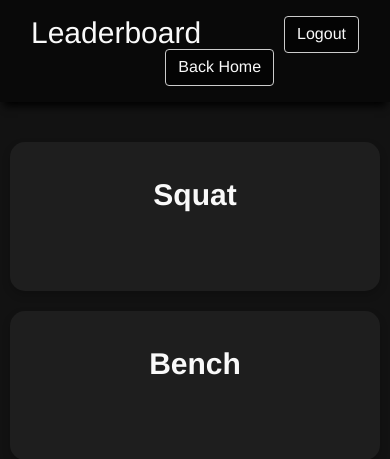
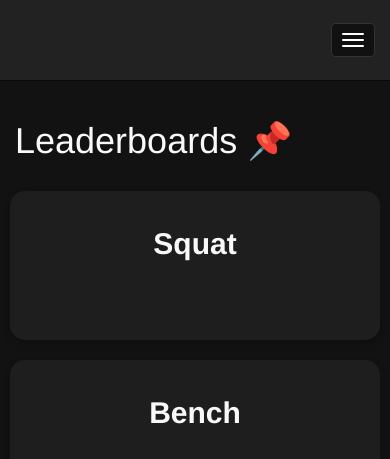
Before and after one commit to incub4t0r/workout_tracker, a Flask app: page /leaderboard in a window 390 px wide. Shown: the top 459 px of the page. Run offline with Flask 2, Linux system fonts and the light colour scheme; the visitor is signed in with stand-in values (Sample User, id 1); data that the repository does not hold is empty; some libraries are stand-ins or nearby versions.

Commit message:
updated home and leaderboard to generate page from base template, updated css to include navbar and mobile friendly hamburger

```diff
--- a/app.py
+++ b/app.py
@@ -1,12 +1,9 @@
 #!/usr/bin/env python3
 
-from typing import OrderedDict
 from flask import Flask, render_template, request, redirect, session, send_from_directory, make_response
 import sqlite3
-import os
 import hashlib
 from datetime import date
-import collections
 # https://docs.python.org/3/library/sqlite3.html
 from os import path
 
@@ -16,15 +13,16 @@ db = path.join(ROOT,"storage.db")
 
 app = Flask(__name__)
 
-file_location = os.path.realpath(os.path.join(
-    os.getcwd(), os.path.dirname(__file__)))
+with open(path.join(ROOT,"secrets.txt"), 'r') as f:
+    s = f.readlines()
+
+app.secret_key = s[0].replace('\n', '')
+app.config.update(SESSION_COOKIE_HTTPONLY=False)
 
 acceptedWorkouts = ["squat", "bench", "overhead", "deadlift"]
 
-
 def hash(data):
     return hashlib.sha224(data.replace('\n', '').encode('ascii')).hexdigest()
-
 
 # def createTable():
 #     adminpass = hash("supersecret")
@@ -139,7 +137,7 @@ def login():
             return render_template('login.html', error="username or password cannot be empty!")
         hashpass = hash(password)
         try:
-            conn = sqlite3.connect('storage.db')
+            conn = sqlite3.connect(db)
             c = conn.cursor()
             c.execute("SELECT * FROM users WHERE username=:username AND password=:password",
                       {"username": username, "password": hashpass})
@@ -188,7 +186,7 @@ def register():
         return redirect('/home')
 
 @app.route('/home', methods=['GET'])
-def main():
+def home():
     if not 'username' in session:
         return redirect("/login", 303)
     else:
@@ -212,13 +210,13 @@ def genBoards():
     overheadBoard = {}
     deadliftBoard = {}
 
-    boards = [squatBoard, benchBoard, overheadBoard, deadliftBoard]
+    boards = [squatBoard, benchBoard, deadliftBoard, overheadBoard]
     boardsSorted = []
     for i in range(0, len(results)):
         squatBoard[results[i][0]] = results[i][1]
         benchBoard[results[i][0]] = results[i][2]
-        overheadBoard[results[i][0]] = results[i][3]
-        deadliftBoard[results[i][0]] = results[i][4]
+        deadliftBoard[results[i][0]] = results[i][3]
+        overheadBoard[results[i][0]] = results[i][4]
     for board in boards:
         boardsSorted.append(dict(sorted(board.items(), key=lambda x:x[1], reverse=True)))
     return boardsSorted
@@ -277,18 +275,4 @@ def logout():
 
 
 if __name__ == '__main__':
-    try:
-        os.remove(db)
-    except OSError:
-        pass
-    with open(os.path.join(file_location, "secrets.txt"), 'r') as f:
-        s = f.readlines()
-    app.secret_key = s[0].replace('\n', '')
-    app.config.update(SESSION_COOKIE_HTTPONLY=False)
-    # createTable()
-    # createUserMax()
-    # testUserMax()
-    # app.run(host="localhost", debug=True)
-    # app.run(host="10.80.178.102", debug=True)
-    # app.run(host="10.80.178.102")
-    app.run(host="0.0.0.0")
+    app.run(host="0.0.0.0", debug=True)
--- a/static/cardstyles.css
+++ b/static/cardstyles.css
@@ -3,6 +3,11 @@
     --primary: #121212;
     --secondary: #1E1E1E;
 }
+/*
+*{
+    margin: 0;
+    padding: 0;
+} */
 
 body{
     background: var(--primary);
@@ -11,13 +16,15 @@ body{
 }
 
 .header {
-    background: #090909;
+    /* background: #090909;  */
+    background: var(--secondary);
     padding:16px;
     box-shadow: 0 8px 8px -4px #010101;
 }
 
 .header .container *{
     display: inline;
+    text-align: center;
 }
 
 .header .container button{
@@ -47,6 +54,20 @@ form {
     display: inline;
 }
 
+/* Style for navbar */
+.nav {
+    font-size:20px;
+    /* color: var(--white); */
+}
+
+.nav .first {
+    padding-left: 0px;
+}
+
+/* .navbar-text-color .nav li a{
+    color: var(--white);
+} */
+
 /* Float four columns side by side */
 .row .column {
     float: left;
@@ -74,9 +95,40 @@ form {
     /* margin-left: 1vw; */
     text-align: left;
 }
+@media screen and (max-width: 800px) {
+    *{
+        transition: ease 1s;
+    }
+    /* .navbar-text-color .nav li a{
+        color: var(--white);
+    }
+     */
+    .row .column {
+        width: 50%;
+        display: block;
+        margin-bottom: 20px;
+    }
 
+    .row .column .card p {
+        font-size: 20vw;
+    }
+
+    .row .column .card li {
+        /* margin-left: 10vw; */
+        text-align: left;
+    }
+}
 /* Responsive columns */
 @media screen and (max-width: 600px) {
+    *{
+        transition: ease-in 1s;
+    }
+    .navbar-text-color .nav li a{
+        color: var(--white);
+    }
+    .nav .first {
+        padding-left: 15px;
+    }
     .row .column {
         width: 100%;
         display: block;
@@ -92,6 +144,8 @@ form {
         text-align: left;
     }
 }
+
+
 
 /* Chrome, Safari, Edge, Opera */
 input::-webkit-outer-spin-button,
--- a/templates/leaderboard.html
+++ b/templates/leaderboard.html
@@ -1,34 +1,14 @@
-<!DOCTYPE html>
-<html lang="en">
+{%extends 'pagebase.html' %}
 
-<head>
-    <meta charset="UTF-8">
-    <meta http-equiv="X-UA-Compatible" content="IE=edge">
-    <meta name="viewport" content="width=device-width, initial-scale=1.0">
-    <script src="https://ajax.googleapis.com/ajax/libs/jquery/3.1.1/jquery.min.js"></script>
-    <script src="https://maxcdn.bootstrapcdn.com/bootstrap/3.3.7/js/bootstrap.min.js"></script>
-    <link rel="stylesheet" href="https://maxcdn.bootstrapcdn.com/bootstrap/3.3.7/css/bootstrap.min.css">
-    <link rel="stylesheet" href="../static/cardstyles.css">
-    <title>Leaderboard</title>
-</head>
+{% block title %} Leaderboard {% endblock %}
 
-<body>
-    <div class="header">
+{% block content %}
+
 <div class="container">
-            <h2>
-                Leaderboard
-            </h2>
-            <form action="/logout">
-                <button id="register-button" type="submit" class="btn btn-default">Logout</button>
-            </form>
-            <form action="/home" method="GET">
-                <button id="submit-button" type="submit" class="btn btn-default">Back Home</button>
-            </form>
-        </div>
-    </div>
+    <h1>
+        Leaderboards 📌
+    </h1>
     <br>
-    <br>
-    <div class="container">
     <div class="row">
         <div class="column">
             <div class="card">
@@ -41,7 +21,7 @@
                 <ol>
                     {% for key, value in boardsSorted[0].items() %}
                     <li>
-                            {{key}} at {{value}} lbs
+                        {{key}} @ {{value}} lbs.
                     </li>
                     {%endfor%}
                 </ol>
@@ -58,7 +38,7 @@
                 <ol>
                     {% for key, value in boardsSorted[1].items() %}
                     <li>
-                            {{key}} at {{value}} lbs
+                        {{key}} @ {{value}} lbs.
                     </li>
                     {%endfor%}
                 </ol>
@@ -75,7 +55,7 @@
                 <ol>
                     {% for key, value in boardsSorted[2].items() %}
                     <li>
-                            {{key}} at {{value}} lbs
+                        {{key}} @ {{value}} lbs.
                     </li>
                     {%endfor%}
                 </ol>
@@ -92,24 +72,16 @@
                 <ol>
                     {% for key, value in boardsSorted[3].items() %}
                     <li>
-                            {{key}} at {{value}} lbs
+                        {{key}} @ {{value}} lbs.
                     </li>
                     {%endfor%}
                 </ol>
             </div>
         </div>
     </div>
-        <br>
-        <br>
-        <!-- <form action="/home" method="GET">
-            <button id="submit-button" type="submit" class="btn btn-default">Back Home</button>
-        </form> -->
-        <!-- <form action="/logout" method="GET">
-            <button id="register-button" type="submit" class="btn btn-default">Logout</button>
-        </form> -->
 </div>
 <br>
 <br>
-</body>
+{% endblock %}
 
 </html>
--- /dev/null
+++ b/templates/pagebase.html
@@ -0,0 +1,54 @@
+<!DOCTYPE html>
+<html lang="en">
+
+<head>
+    <meta charset="utf-8">
+    <meta name="viewport" content="width=device-width, initial-scale=1">
+    <link rel="stylesheet" href="https://maxcdn.bootstrapcdn.com/bootstrap/3.3.7/css/bootstrap.min.css">
+    <script src="https://ajax.googleapis.com/ajax/libs/jquery/3.1.1/jquery.min.js"></script>
+    <script src="https://maxcdn.bootstrapcdn.com/bootstrap/3.3.7/js/bootstrap.min.js"></script>
+    <link rel="stylesheet" href="../static/cardstyles.css">
+    <title>{% block title %}{% endblock %}</title>
+</head>
+
+<body>
+    <nav class="navbar navbar-inverse navbar-static-top" role="navigation">
+        <div class="container">
+            <div class="navbar-header navbar-text">
+                <button type="button" class="navbar-toggle collapsed" data-toggle="collapse"
+                    data-target="#bs-example-navbar-collapse-1">
+                    <span class="sr-only">Toggle navigation</span>
+                    <span class="icon-bar"></span>
+                    <span class="icon-bar"></span>
+                    <span class="icon-bar"></span>
+                </button>
+            </div>
+            <div class="collapse navbar-collapse navbar-text-color" id="bs-example-navbar-collapse-1">
+                <ul class="nav navbar-nav">
+                    <li><a class="first" href={{url_for('home')}}>Home</a></li>
+                    <li><a href={{url_for('leaderboard')}}>Leaderboard</a></li>
+                    <li><a href={{url_for('logout')}}>Logout</a></li>
+                </ul>
+            </div>
+        </div>
+    </nav>
+    <!-- <div class="header">
+        <div class="container">
+            <h2>
+                {{self.title()}}
+            </h2>
+            <form action="/logout">
+                <button type="submit" class="btn btn-default">Logout</button>
+            </form>
+            <form action="/leaderboard">
+                <button type="submit" class="btn btn-default">Leaderboard</button>
+            </form>
+            <form action="/home">
+                <button type="submit" class="btn btn-default">Home</button>
+            </form>
+        </div>
+    </div> -->
+    {% block content %}{% endblock %}
+</body>
+
+</html>
```
Also changed, not shown: templates/home.html (+5 -40 lines), 1 other file. Lines whose indentation alone changed are shown as unchanged.
